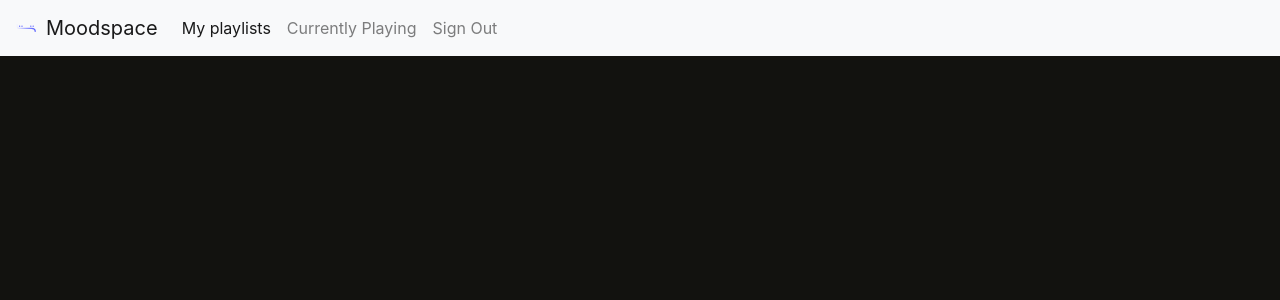
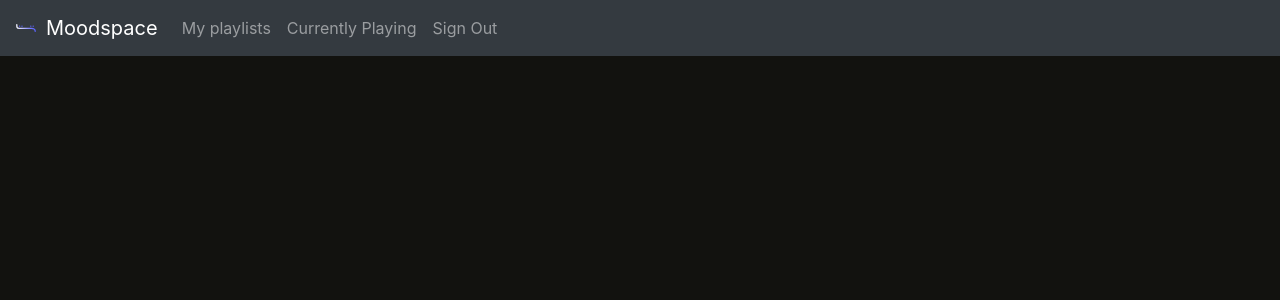
Before and after one commit to benbrill/MoodSpace, a Flask app: template templates/base.html in a window 1280 px wide. Shown: the top 300 px of the page. Run offline with Flask 2, Linux system fonts and the light colour scheme; the template is opened without the code that fills it, so the values that code supplies are empty; some libraries are stand-ins or nearby versions.

Commit message:
Update base.html

```diff
--- a/templates/base.html
+++ b/templates/base.html
@@ -11,13 +11,10 @@
     <!--style.css-->
     <link rel="stylesheet" type="text/css" href = "{{url_for('static', filename='css/style.css')}}">
 
-    <!--Assets-->
-    <link rel="stylesheet" href="{{url_for('static', filename='assets/Logo.svg')}}">
-
     <title>{% block title %} {% endblock %}</title>
   </head>
   <body>
-    <nav class="navbar navbar-expand-md navbar-light bg-light">
+    <nav class="navbar navbar-expand-md navbar-dark bg-dark">
       <img class="Logo" src="{{url_for('static', filename='assets/Logo.svg')}}" width = "30" height = "30" alt="">
         <a class="navbar-brand" href="{{ url_for('index')}}">Moodspace</a>
         <button class="navbar-toggler" type="button" data-toggle="collapse" data-target="#navbarNav" aria-controls="navbarNav" aria-expanded="false" aria-label="Toggle navigation">
@@ -28,7 +25,7 @@
             <!-- <li>
                 <a class="nav-link" href="#">Insights</a>
             </li> -->
-            <li class="nav-item active">
+            <li>
                 <a class = "nav-link" href="/playlists">My playlists</a>
             </li>
             <li>
```
